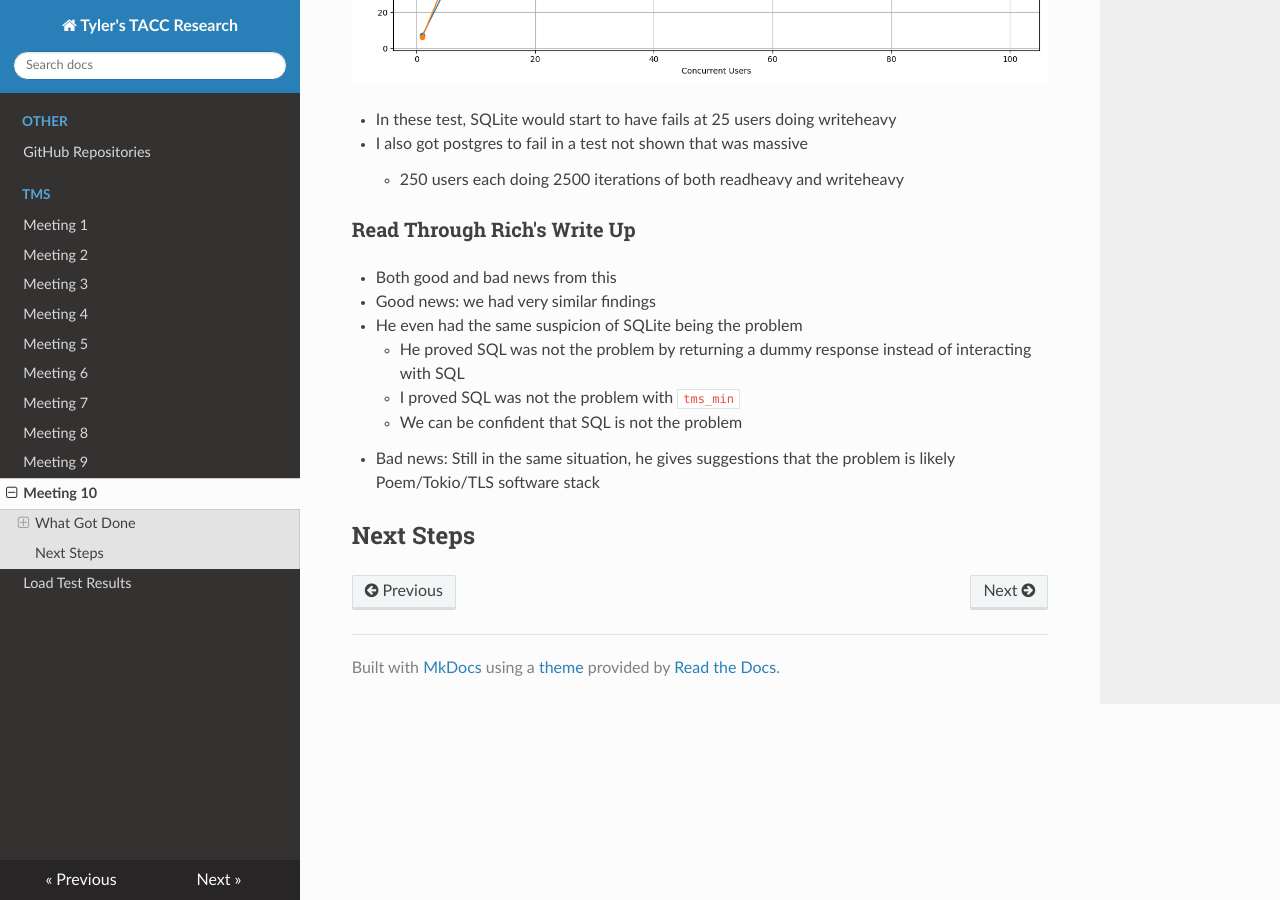
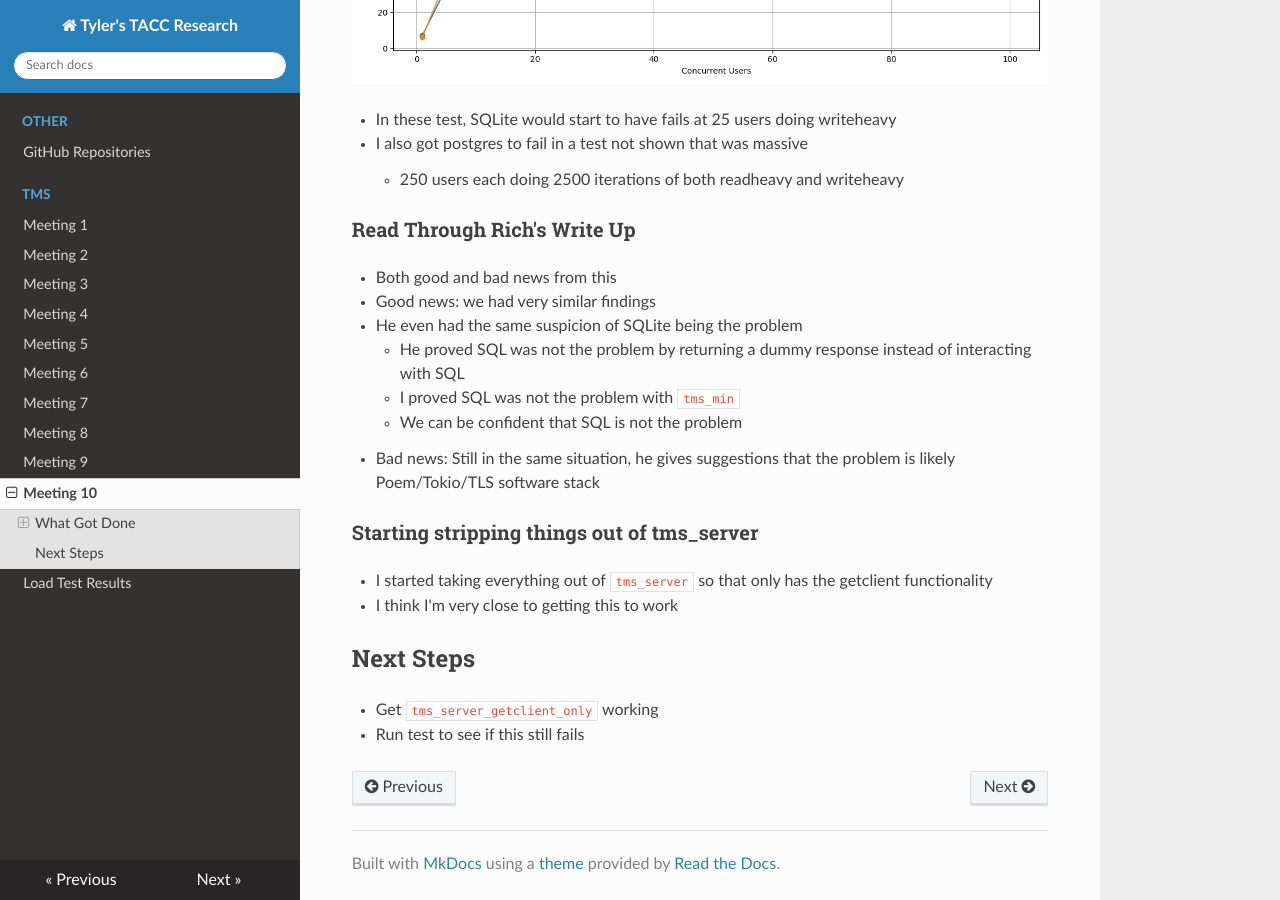
Before and after one commit to tyler0852/tylers-tacc-research, an MkDocs documentation site: the page built from docs/tms/meeting-10.md, in a window 1280 px wide and 900 px high, scrolled down 1720 px. Built offline with MkDocs 1.6.1, drawn with Linux system fonts in a browser that asks for light colours; nearby versions of some CDN libraries.

Commit message:
Update meeting notes for troubleshooting tms_server
Document progress on troubleshooting tms_server and SQL issues.

```diff
--- a/docs/tms/meeting-10.md
+++ b/docs/tms/meeting-10.md
@@ -31,4 +31,12 @@
     - We can be confident that SQL is not the problem
 - Bad news: Still in the same situation, he gives suggestions that the problem is likely Poem/Tokio/TLS software stack
 
+### Starting stripping things out of tms_server
+
+- I started taking everything out of `tms_server` so that only has the getclient functionality
+- I think I'm very close to getting this to work
+
 ## Next Steps
+
+- Get `tms_server_getclient_only` working
+- Run test to see if this still fails
```
